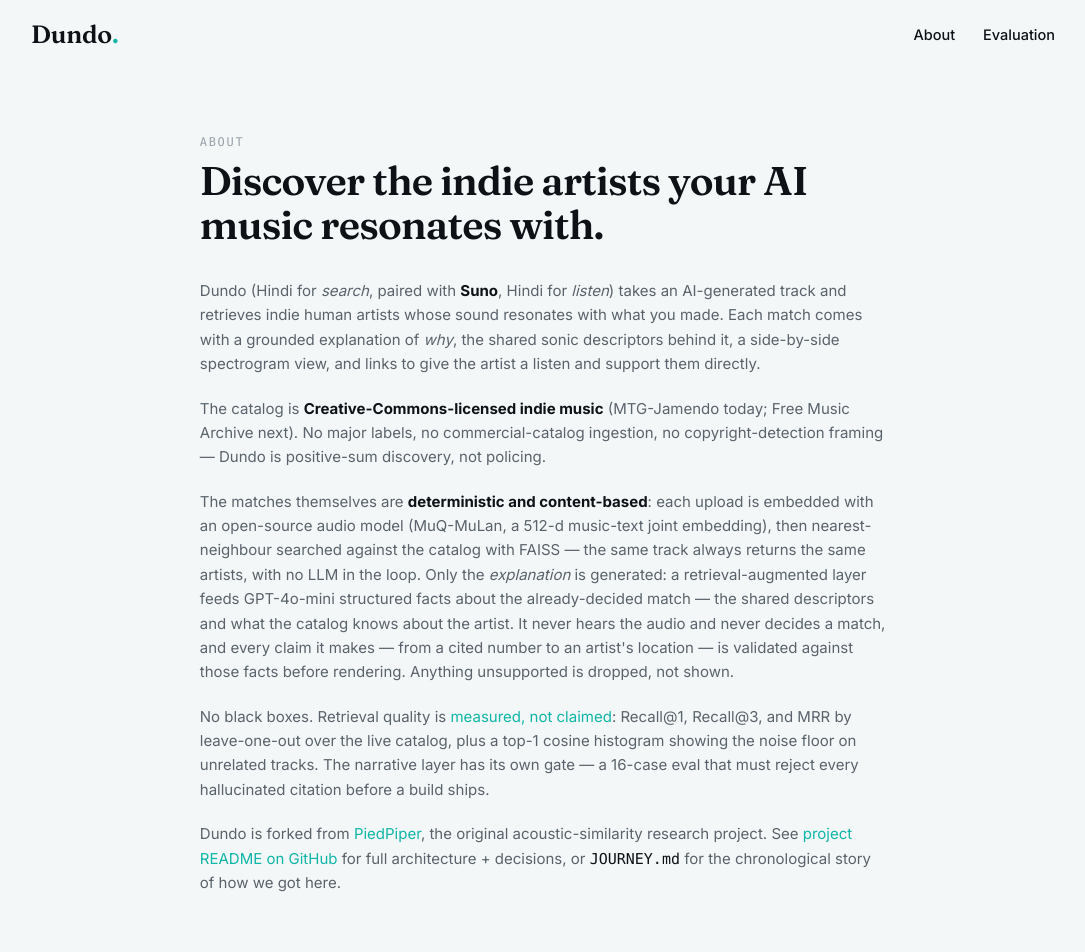
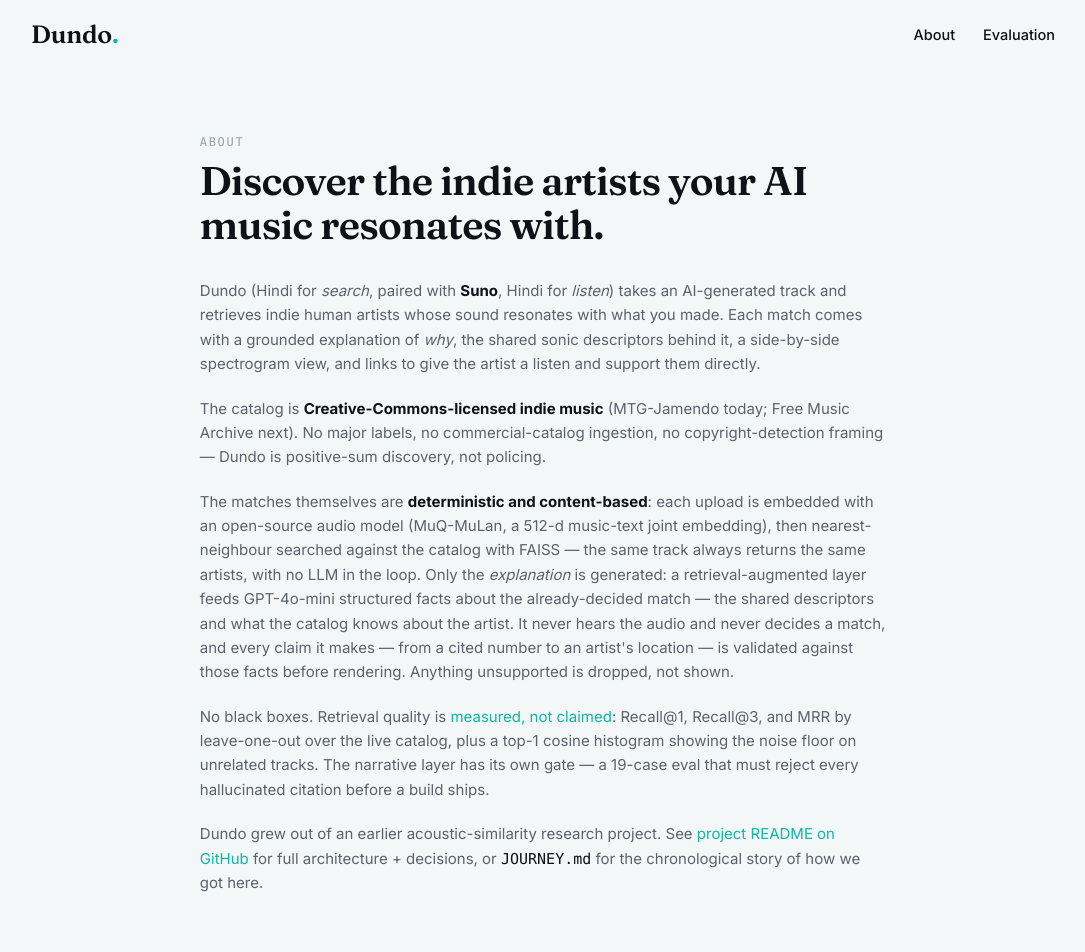
Before and after one commit to RajatA98/Dundo, a React (Vite) app in the folder quality-scorer/: page /about in a window 1280 px wide. Shown: the top 952 px of the page, without its empty margins (97-1182 px from the left). Built offline with nearby package versions, Linux system fonts and the light colour scheme; no server answers.

Commit message:
chore(ui): drop PiedPiper mention from About; eval count 16→19

```diff
--- a/quality-scorer/src/pages/AboutPage.jsx
+++ b/quality-scorer/src/pages/AboutPage.jsx
@@ -75,21 +75,12 @@
           </Link>
           : Recall@1, Recall@3, and MRR by leave-one-out over the live catalog,
           plus a top-1 cosine histogram showing the noise floor on unrelated
-          tracks. The narrative layer has its own gate — a 16-case eval that
+          tracks. The narrative layer has its own gate — a 19-case eval that
           must reject every hallucinated citation before a build ships.
         </p>
 
         <p>
-          Dundo is forked from{' '}
-          <a
-            href="https://github.com/RajatA98/PiedPiper"
-            target="_blank"
-            rel="noopener noreferrer"
-            style={{ color: 'var(--color-accent)', textDecoration: 'none' }}
-          >
-            PiedPiper
-          </a>
-          , the original acoustic-similarity research project. See{' '}
+          Dundo grew out of an earlier acoustic-similarity research project. See{' '}
           <a
             href="https://github.com/RajatA98/Dundo"
             target="_blank"
```
